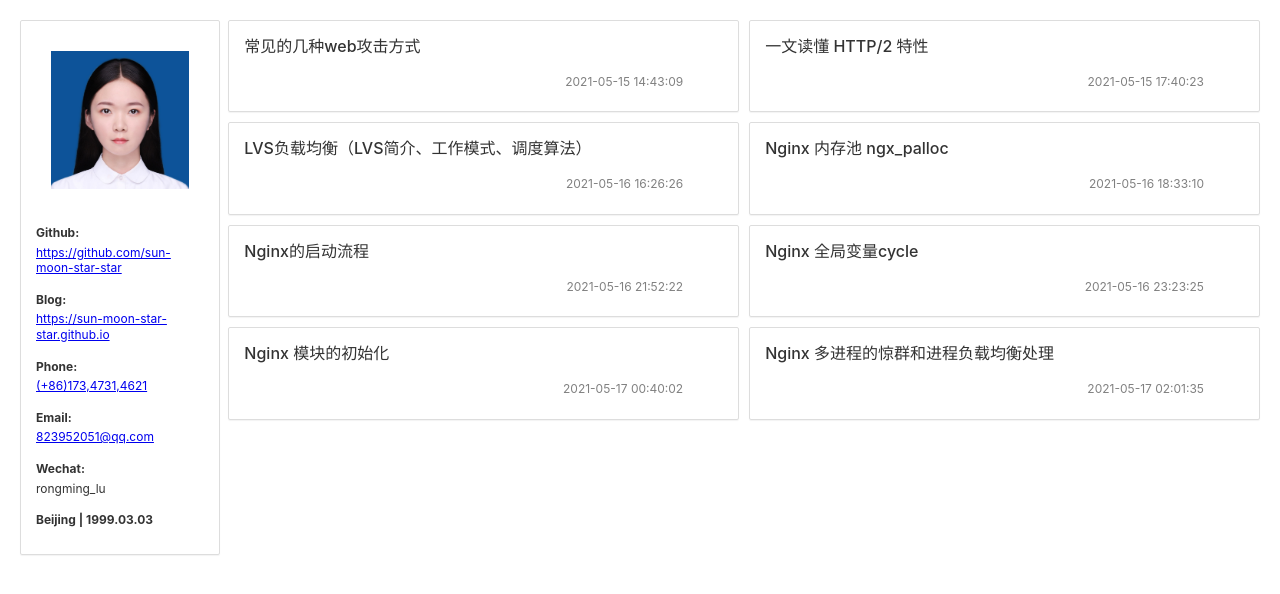
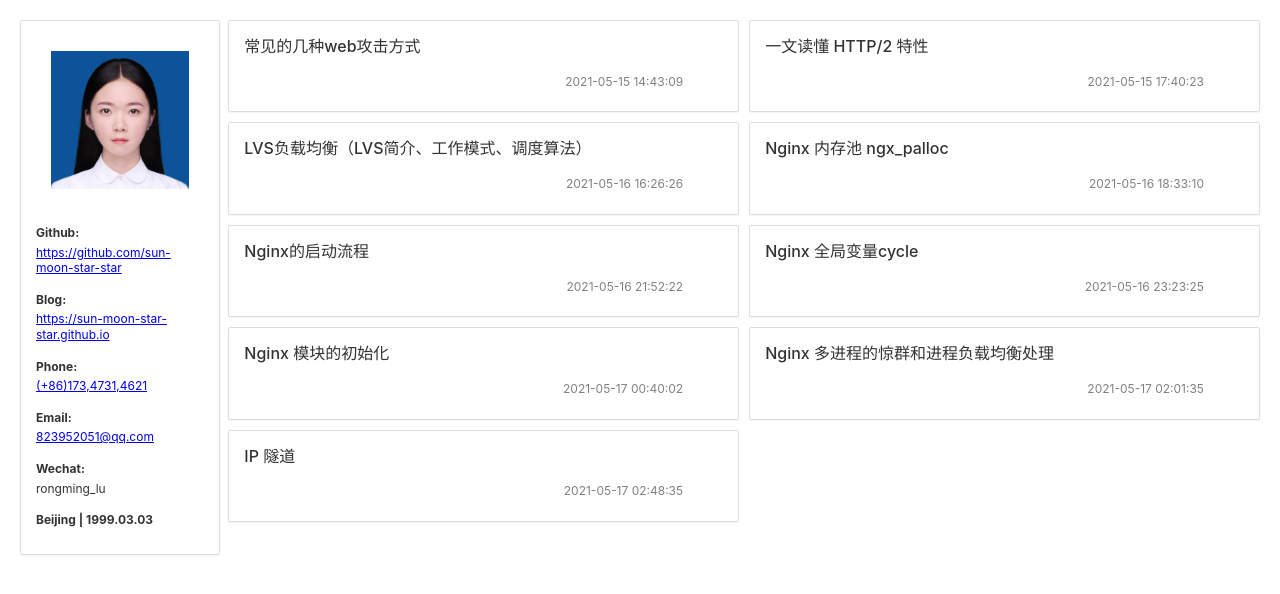
Before and after one commit to sun-moon-star-star/sun-moon-star-star.github.io, a plain HTML site: page index.html in a window 1280 px wide. Drawn offline with Linux system fonts and the light colour scheme.

Commit message:
update(note): 2021061600.md

```diff
--- a/index.html
+++ b/index.html
@@ -170,6 +170,21 @@
                 </div>
             </div>
         </div>
+        <div class="col-sm-12 col-lg-5">
+            <div class="well">
+                <div class="panel panel-simple">
+                    <div class="panel-heading">
+                        <a href="https://sun-moon-star-star.github.io/note/2021051702.html" class="link">
+                            IP 隧道
+                        </a>
+
+                    </div>
+                    <div class="panel-body">
+                        <blockquote>2021-05-17 02:48:35</blockquote>
+                    </div>
+                </div>
+            </div>
+        </div>
     </div>
 </body>
 
```
Also changed, not shown: 2 other files.
